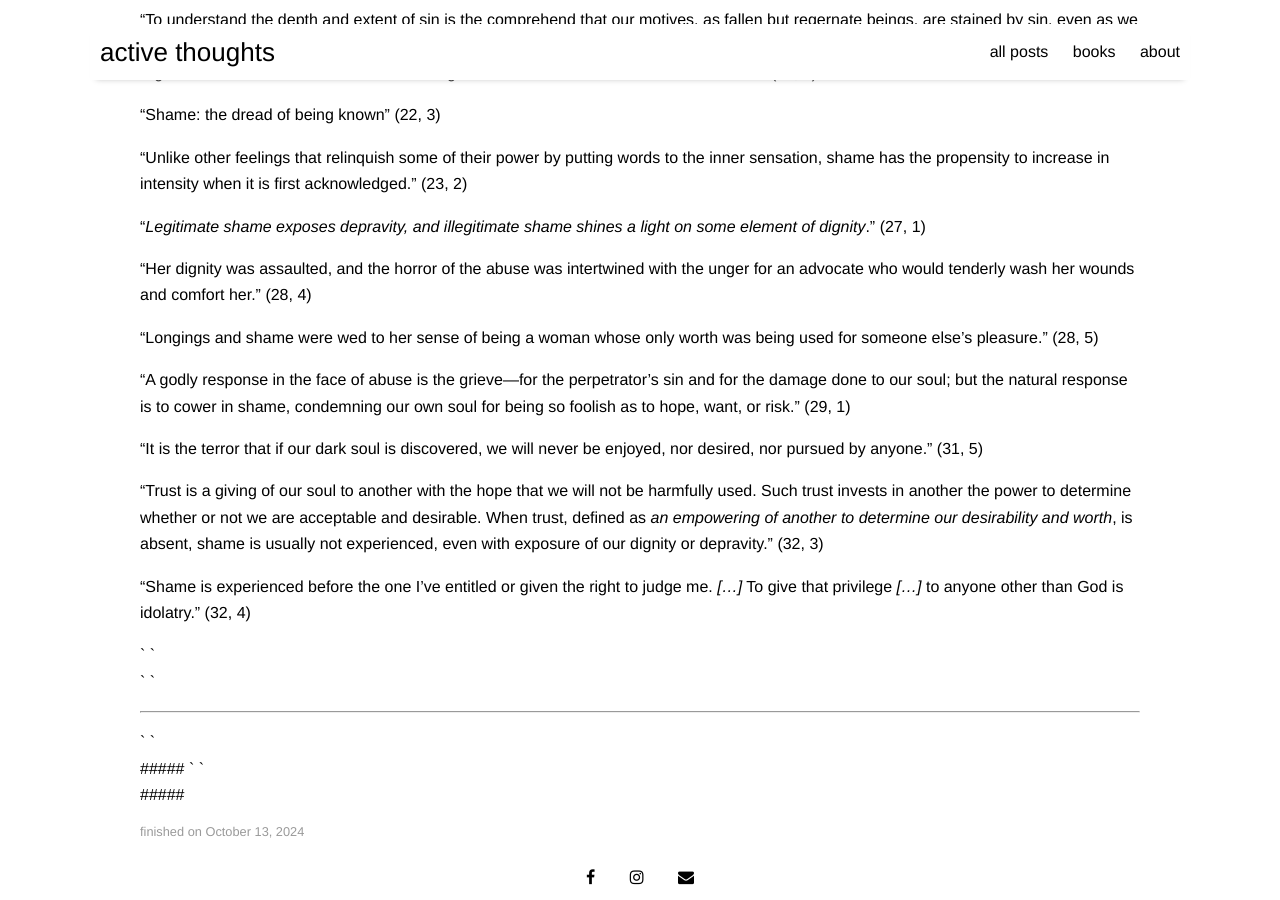
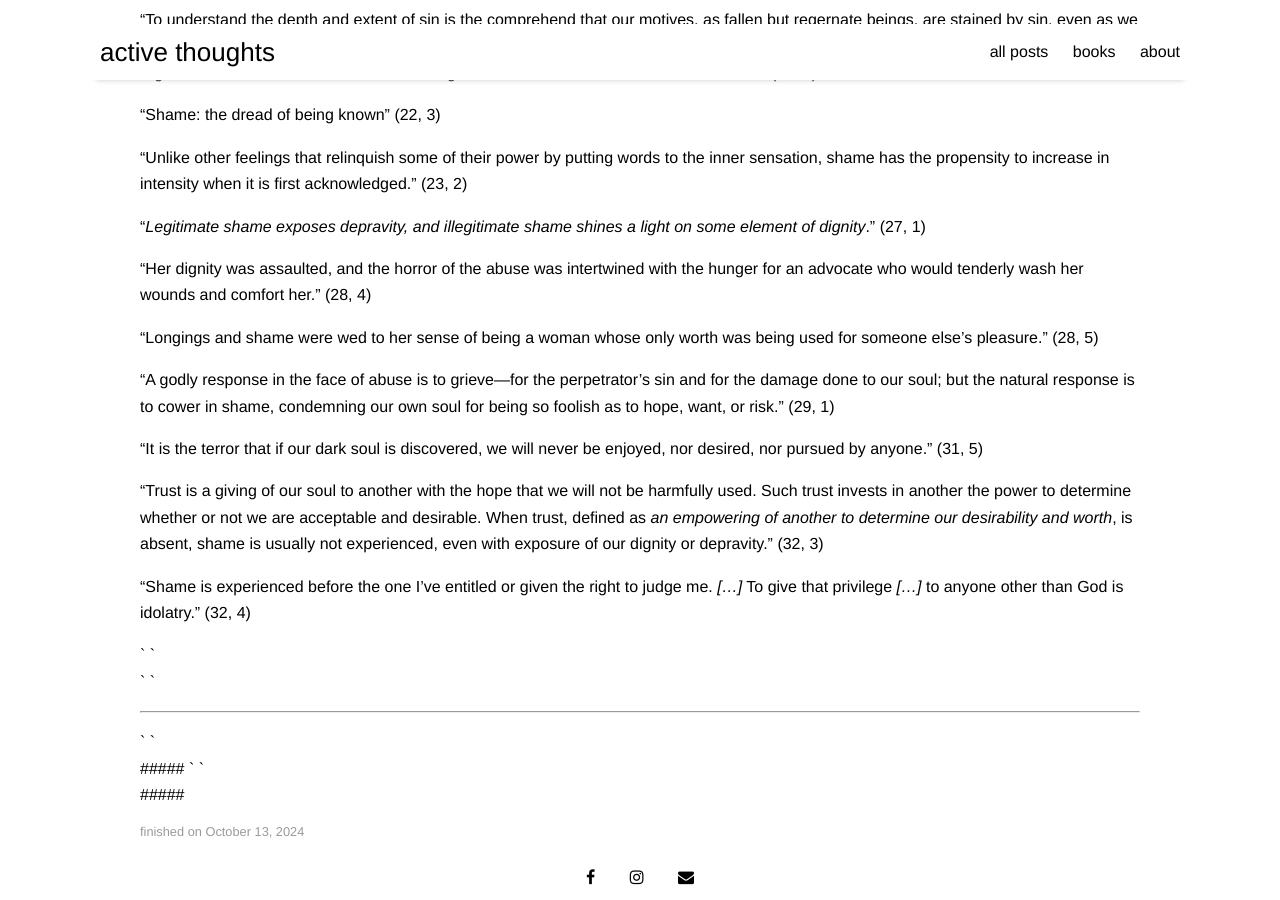
Before and after one commit to thoughtshso/blog, a Jekyll site: the page built from _posts/2024-10-13-the-wounded-heart.md, in a window 1280 px wide and 900 px high, scrolled down 2494 px. Built offline with Jekyll 4.4.1, drawn with Linux system fonts in a browser that asks for light colours; nearby versions of some CDN libraries.

Commit message:
[books][nits] spelling

```diff
--- a/_posts/2024-10-13-the-wounded-heart.md
+++ b/_posts/2024-10-13-the-wounded-heart.md
@@ -79,11 +79,11 @@ image: wounded-heart.jpg
 
 "*Legitimate shame exposes depravity, and illegitimate shame shines a light on some element of dignity*." (27, 1)
 
-"Her dignity was assaulted, and the horror of the abuse was intertwined with the unger for an advocate who would tenderly wash her wounds and comfort her." (28, 4)
+"Her dignity was assaulted, and the horror of the abuse was intertwined with the hunger for an advocate who would tenderly wash her wounds and comfort her." (28, 4)
 
 "Longings and shame were wed to her sense of being a woman whose only worth was being used for someone else's pleasure." (28, 5)
 
-"A godly response in the face of abuse is the grieve---for the perpetrator's sin and for the damage done to our soul; but the natural response is to cower in shame, condemning our own soul for being so foolish as to hope, want, or risk." (29, 1)
+"A godly response in the face of abuse is to grieve---for the perpetrator's sin and for the damage done to our soul; but the natural response is to cower in shame, condemning our own soul for being so foolish as to hope, want, or risk." (29, 1)
 
 "It is the terror that if our dark soul is discovered, we will never be enjoyed, nor desired, nor pursued by anyone." (31, 5)
 
```
Also changed, not shown: _posts/2024-10-13-understanding-spiritual-gifts.md (+1 -1 lines).
